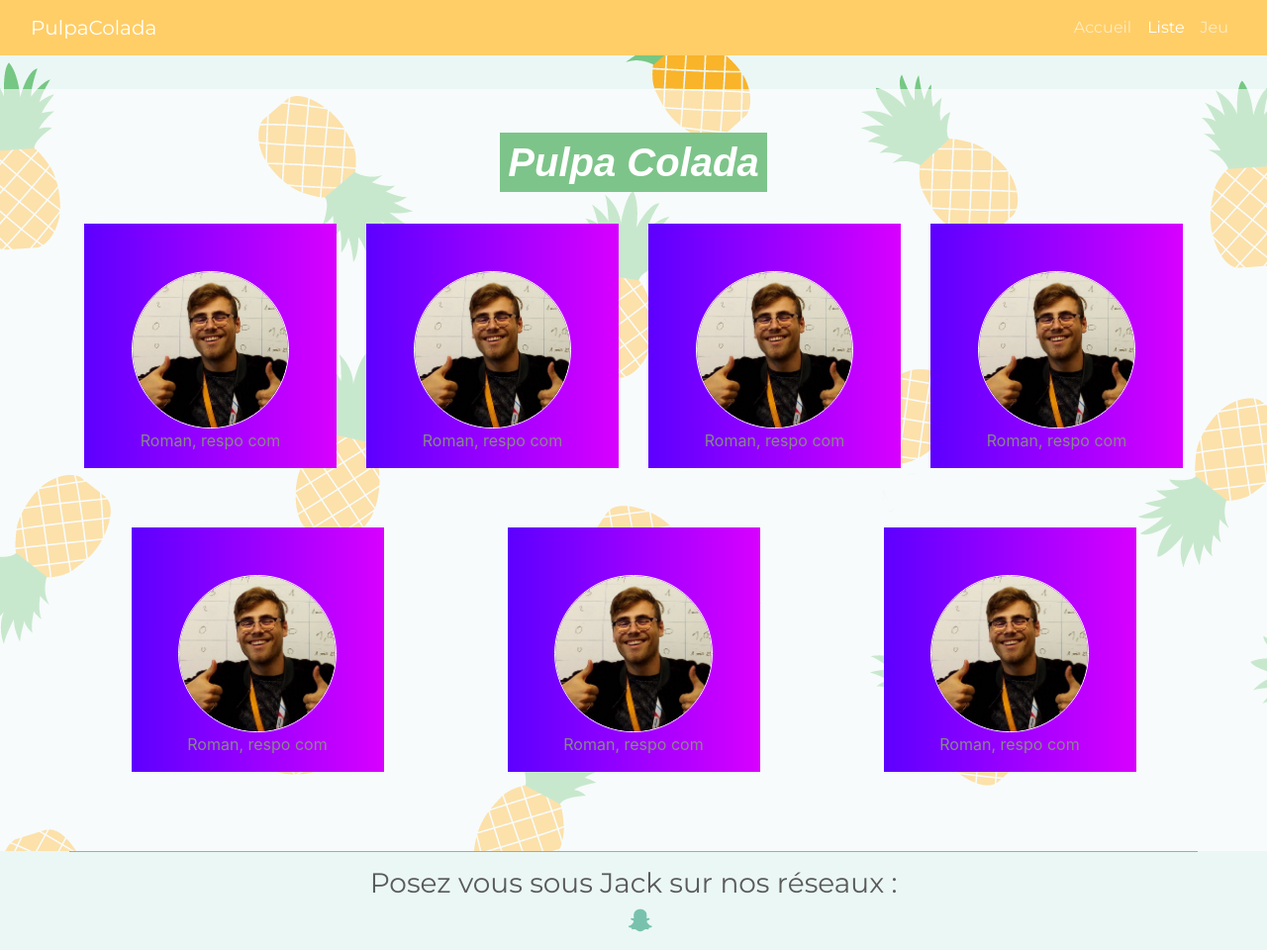
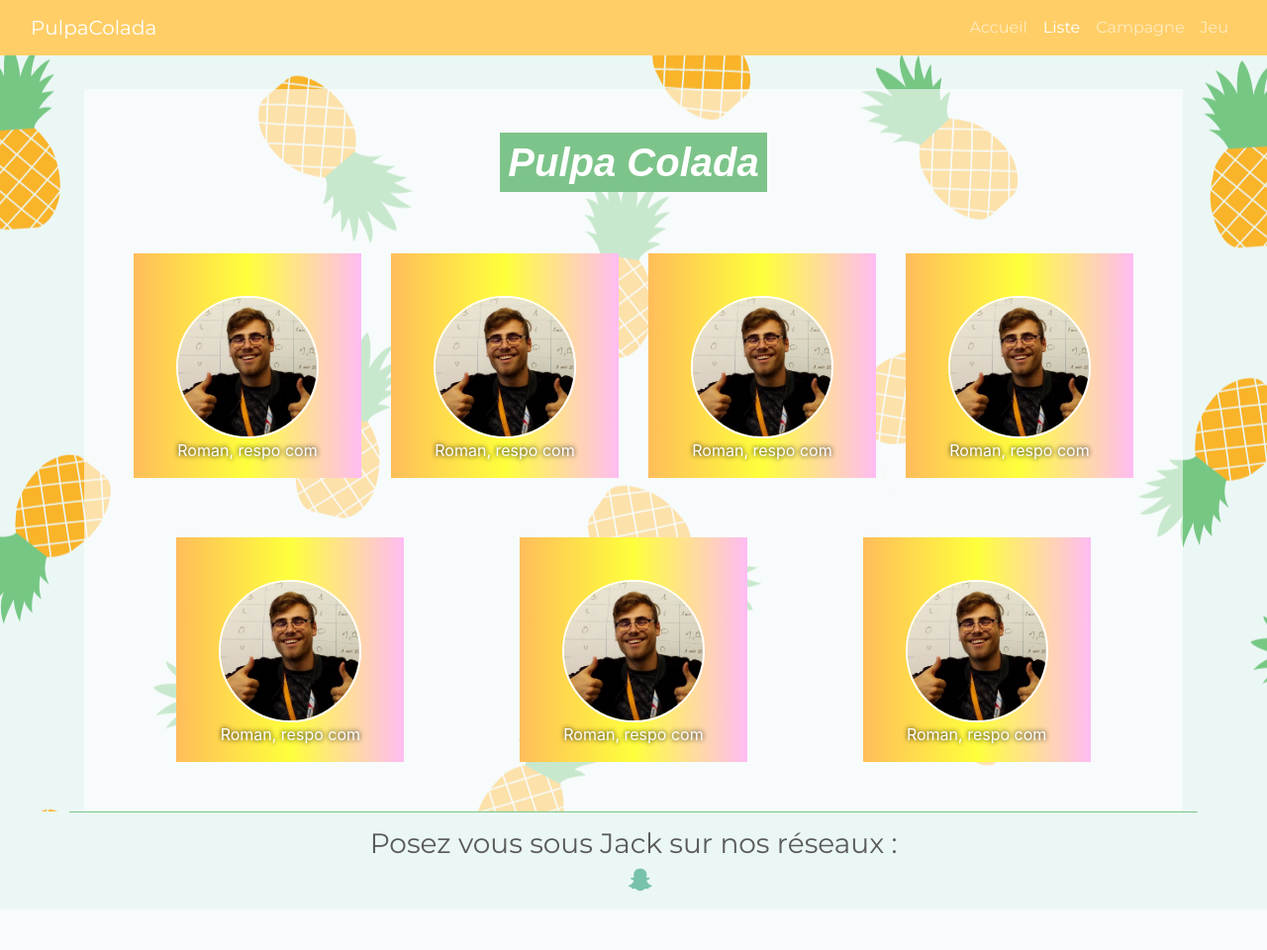
Before and after one commit to Moccko/PulpaColada, a PHP site: page /Liste/index.php in a window 1280 px wide. Shown: the whole page at 99% size. After the commit the page ends 919 px from the top, so only its background shows below. Run offline with PHP 8.4, Linux system fonts and the light colour scheme; some libraries are stand-ins or nearby versions.

Commit message:
PulpaColada - V0.O.25 connexion à la bdd, ajout de formulaires, modifications de style

```diff
--- a/Liste/index.php
+++ b/Liste/index.php
@@ -22,16 +22,45 @@
 
 <?php navbar( "Liste" ); ?>
 
-<div id="content">
+<div class="container text-center">
     <section>
-        <div class="container text-center">
-            <div class="text-center">
         <h1>
             <mark>Pulpa Colada</mark>
         </h1>
-
         <div class="row">
-                    <div class="col-lg-3 col-md-4 col-sm-6 col-xs-12 mx-auto">
+            <div class="col-lg-3 col-md-4 col-sm-6 mx-auto">
+                <div class="carte-liste">
+                    <div class="cercle-carte">
+                        <img src="/PulpaColada/img/roman-cool.jpg" class="img-fluid rounded-circle" alt="$membre">
+                    </div>
+                    <p>Roman, respo com</p>
+                </div>
+            </div>
+            <div class="col-lg-3 col-md-4 col-sm-6 mx-auto">
+                <div class="carte-liste">
+                    <div class="cercle-carte">
+                        <img src="/PulpaColada/img/roman-cool.jpg" class="img-fluid rounded-circle" alt="$membre">
+                    </div>
+                    <p>Roman, respo com</p>
+                </div>
+            </div>
+            <div class="col-lg-3 col-md-4 col-sm-6 mx-auto">
+                <div class="carte-liste">
+                    <div class="cercle-carte">
+                        <img src="/PulpaColada/img/roman-cool.jpg" class="img-fluid rounded-circle" alt="$membre">
+                    </div>
+                    <p>Roman, respo com</p>
+                </div>
+            </div>
+            <div class="col-lg-3 col-md-4 col-sm-6 mx-auto">
+                <div class="carte-liste">
+                    <div class="cercle-carte">
+                        <img src="/PulpaColada/img/roman-cool.jpg" class="img-fluid rounded-circle" alt="$membre">
+                    </div>
+                    <p>Roman, respo com</p>
+                </div>
+            </div>
+            <div class="col-lg-3 col-md-4 col-sm-6 mx-auto">
                 <div class="carte-liste">
                     <div class="cercle-carte">
                         <img src="/PulpaColada/img/roman-cool.jpg" class="img-fluid rounded-circle"
@@ -40,7 +69,7 @@
                     <p>Roman, respo com</p>
                 </div>
             </div>
-                    <div class="col-lg-3 col-md-4 col-sm-6 col-xs-12 mx-auto">
+            <div class="col-lg-3 col-md-4 col-sm-6 mx-auto">
                 <div class="carte-liste">
                     <div class="cercle-carte">
                         <img src="/PulpaColada/img/roman-cool.jpg" class="img-fluid rounded-circle"
@@ -49,43 +78,7 @@
                     <p>Roman, respo com</p>
                 </div>
             </div>
-                    <div class="col-lg-3 col-md-4 col-sm-6 col-xs-12 mx-auto">
-                        <div class="carte-liste">
-                            <div class="cercle-carte">
-                                <img src="/PulpaColada/img/roman-cool.jpg" class="img-fluid rounded-circle"
-                                     alt="$membre">
-                            </div>
-                            <p>Roman, respo com</p>
-                        </div>
-                    </div>
-                    <div class="col-lg-3 col-md-4 col-sm-6 col-xs-12 mx-auto">
-                        <div class="carte-liste">
-                            <div class="cercle-carte">
-                                <img src="/PulpaColada/img/roman-cool.jpg" class="img-fluid rounded-circle"
-                                     alt="$membre">
-                            </div>
-                            <p>Roman, respo com</p>
-                        </div>
-                    </div>
-                    <div class="col-lg-3 col-md-4 col-sm-6 col-xs-12 mx-auto">
-                        <div class="carte-liste">
-                            <div class="cercle-carte">
-                                <img src="/PulpaColada/img/roman-cool.jpg" class="img-fluid rounded-circle"
-                                     alt="$membre">
-                            </div>
-                            <p>Roman, respo com</p>
-                        </div>
-                    </div>
-                    <div class="col-lg-3 col-md-4 col-sm-6 col-xs-12 mx-auto">
-                        <div class="carte-liste">
-                            <div class="cercle-carte">
-                                <img src="/PulpaColada/img/roman-cool.jpg" class="img-fluid rounded-circle"
-                                     alt="$membre">
-                            </div>
-                            <p>Roman, respo com</p>
-                        </div>
-                    </div>
-                    <div class="col-lg-3 col-md-4 col-sm-6 col-xs-12 mx-auto">
+            <div class="col-lg-3 col-md-4 col-sm-6 mx-auto">
                 <div class="carte-liste">
                     <div class="cercle-carte">
                         <img src="/PulpaColada/img/roman-cool.jpg" class="img-fluid rounded-circle"
@@ -95,8 +88,6 @@
                 </div>
             </div>
         </div>
-            </div>
-        </div>
     </section>
 </div>
 <?php footer(); ?>
--- a/css/style.css
+++ b/css/style.css
@@ -110,10 +110,10 @@
 }
 
 .carte-liste {
-    margin: 30px auto;
+    margin-top: 60px;
     width: 100%;
     display: inline-block;
-    background: #5d00ff linear-gradient(to right, #5d00ff 0%, #d800ff 100%);
+    background: #5d00ff linear-gradient(to right, #ffbd5a 0%, #feff3c 50%, #ffbcf3 100%);
 }
 
 .carte-liste:after {
@@ -126,16 +126,18 @@
     height: 62.5%;
     width: 62.5%;
     margin: 18.75% 18.75% 0;
-    border: 1px solid white;
+    border: 2px solid white;
 }
 
 .nom {
     margin-top: 127px;
     display: inline-block;
     font-variant-position: 30px;
-    }
+}
 
 .cercle-carte + p {
+    text-shadow: 0px 0px 5px black;
+    color: white;
 }
 
 .thumbnail > a {
--- a/includes.php
+++ b/includes.php
@@ -9,7 +9,6 @@
 
     <link href="https://use.fontawesome.com/releases/v5.0.6/css/all.css" rel="stylesheet">
     <link href="/PulpaColada/css/bootstrap.css" rel="stylesheet">
-    <link href="/PulpaColada/css/flipclock.min.css" rel="stylesheet">
     <link href="/PulpaColada/css/style.css" rel="stylesheet">
 
     <link href="https://fonts.googleapis.com/css?family=Oswald:400,700" rel="stylesheet">
@@ -20,7 +19,7 @@
     <script src="/PulpaColada/js/bootstrap.min.js"></script>
 <?php }
 
-function navbar( $actif ) { ?>
+function navbar( $pageActive ) { ?>
     <nav class="navbar navbar-expand-lg navbar-dark bg-warning fixed-top">
         <div class="container-fluid">
             <a class="navbar-brand" href="/PulpaColada/Accueil/">PulpaColada</a>
@@ -30,7 +29,7 @@
 
             <div class="collapse navbar-collapse" id="navbar">
                 <ul class="navbar-nav ml-auto">
-					<?php menus( $actif ); ?>
+	                <?php menus( $pageActive ); ?>
                 </ul>
             </div>
         </div>
@@ -45,15 +44,16 @@
 	<?php
 }
 
-function menus( $actif ) {
+function menus( $pageActive ) {
 	$menus = array(
-		"Accueil" => "Accueil",
-		"Liste"   => "Liste",
-		"Jeu"     => "TPD",
+		"Accueil"  => "Accueil",
+		"Liste"    => "Liste",
+		"Campagne" => "Campagne",
+		"Jeu"      => "TPD",
 	);
 
 	foreach ( $menus as $nom => $lien ) { ?>
-        <li class="nav-item <? if ( $nom == $actif ) {
+        <li class="nav-item <? if ( $nom === $pageActive ) {
 			echo "active";
 		} ?>">
             <a class="nav-link" href="/PulpaColada/<?= $lien ?>/"><?= $nom; ?></a>
```
Also changed, not shown: Accueil/index.php (+3 -8 lines), Campagne/administrateurs.php (added, +18 -0 lines), Campagne/index.php (added, +40 -0 lines), TPD/index.php (+26 -16 lines), bdd.php (added, +14 -0 lines), css/tpd.css (line endings or trailing spaces). Lines whose indentation alone changed are shown as unchanged.
